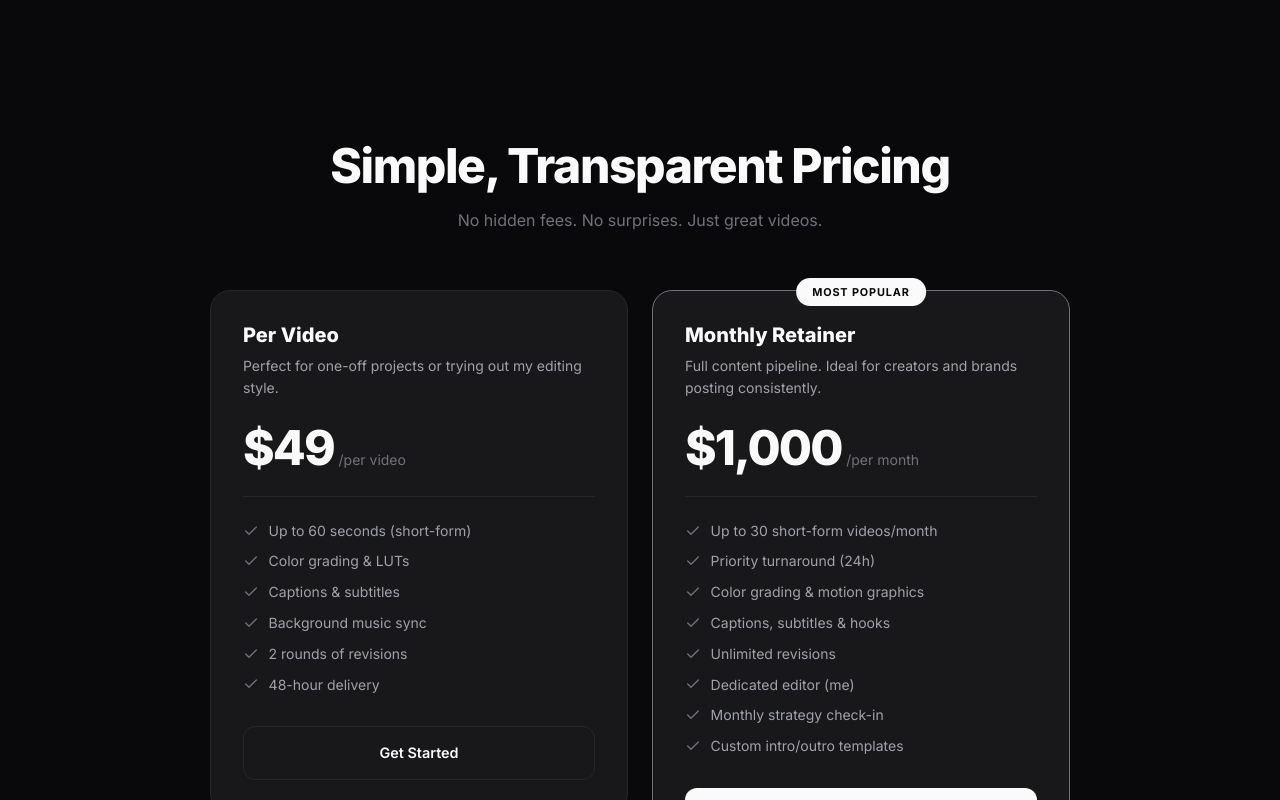
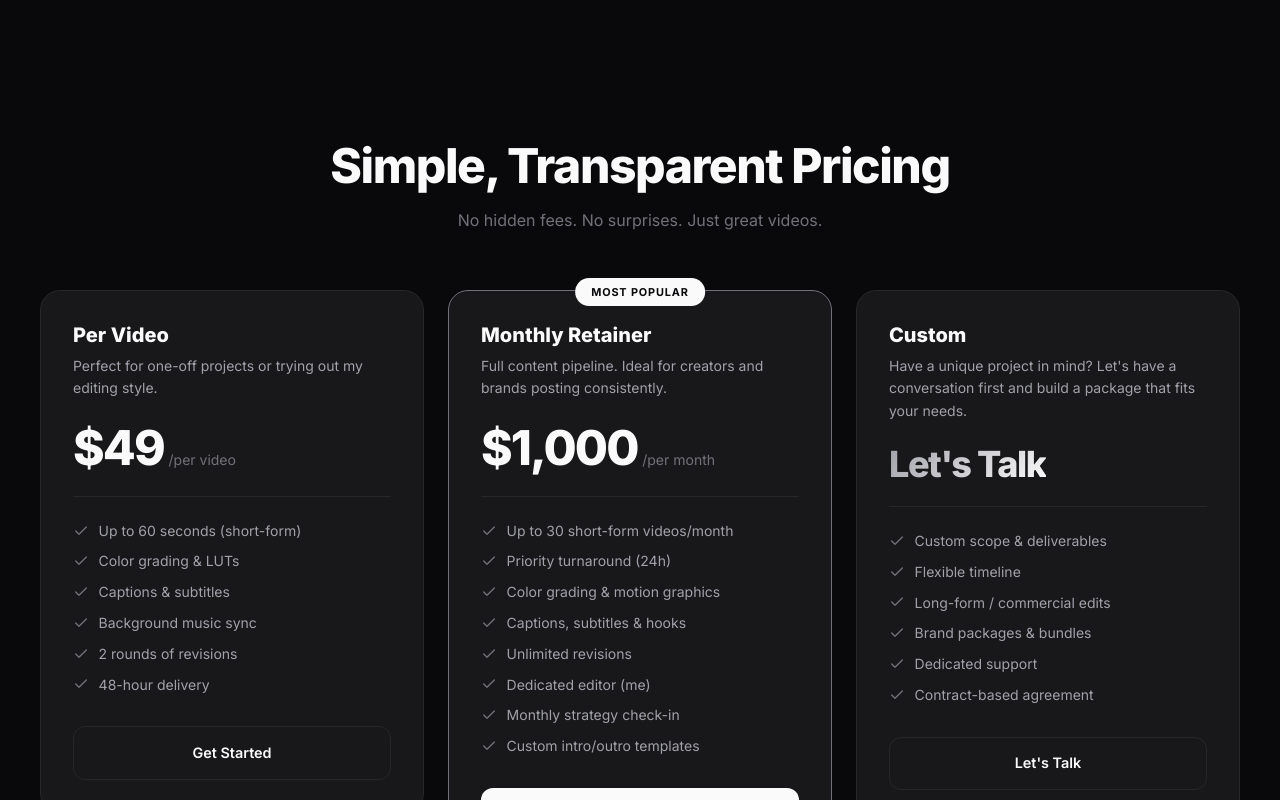
Before and after one commit to 404NeuronNotFound/VE-Portfolio, a React (Vite) app: page / in a window 1280 px wide. Shown: the part 2880-3680 px from the top of the page. Built offline with nearby package versions, Linux system fonts and the light colour scheme.

Commit message:
feat(pricing): add Custom pricing card with 3-column grid layout

```diff
--- a/src/components/Pricing.tsx
+++ b/src/components/Pricing.tsx
@@ -35,6 +35,22 @@ const plans = [
             'Custom intro/outro templates',
         ],
     },
+    {
+        name: 'Custom',
+        price: '',
+        period: '',
+        desc: 'Have a unique project in mind? Let\'s have a conversation first and build a package that fits your needs.',
+        featured: false,
+        cta: 'Let\'s Talk',
+        features: [
+            'Custom scope & deliverables',
+            'Flexible timeline',
+            'Long-form / commercial edits',
+            'Brand packages & bundles',
+            'Dedicated support',
+            'Contract-based agreement',
+        ],
+    },
 ];
 
 export default function Pricing() {
@@ -59,8 +75,14 @@ export default function Pricing() {
                             </div>
 
                             <div className="pricing__price-row">
-                                <span className="pricing__price">{plan.price}</span>
-                                <span className="pricing__period">/{plan.period}</span>
+                                {plan.price ? (
+                                    <>
+                                        <span className="pricing__price">{plan.price}</span>
+                                        <span className="pricing__period">/{plan.period}</span>
+                                    </>
+                                ) : (
+                                    <span className="pricing__price pricing__price--talk">Let's Talk</span>
+                                )}
                             </div>
 
                             <ul className="pricing__features">
--- a/src/style/Pricing.css
+++ b/src/style/Pricing.css
@@ -3,7 +3,7 @@
 }
 
 .pricing__inner {
-    max-width: 860px;
+    max-width: 1200px;
     margin: 0 auto;
 }
 
@@ -29,7 +29,7 @@
 /* ── Grid ── */
 .pricing__grid {
     display: grid;
-    grid-template-columns: 1fr 1fr;
+    grid-template-columns: repeat(3, 1fr);
     gap: 1.5rem;
     align-items: start;
 }
@@ -119,6 +119,14 @@
     color: var(--text-muted);
 }
 
+.pricing__price--talk {
+    font-size: 2.25rem;
+    background: linear-gradient(135deg, var(--text-secondary), var(--text));
+    -webkit-background-clip: text;
+    -webkit-text-fill-color: transparent;
+    background-clip: text;
+}
+
 /* ── Features ── */
 .pricing__features {
     list-style: none;
@@ -196,7 +204,7 @@
 }
 
 /* ── Responsive ── */
-@media (max-width: 640px) {
+@media (max-width: 900px) {
     .pricing__grid {
         grid-template-columns: 1fr;
     }
```
